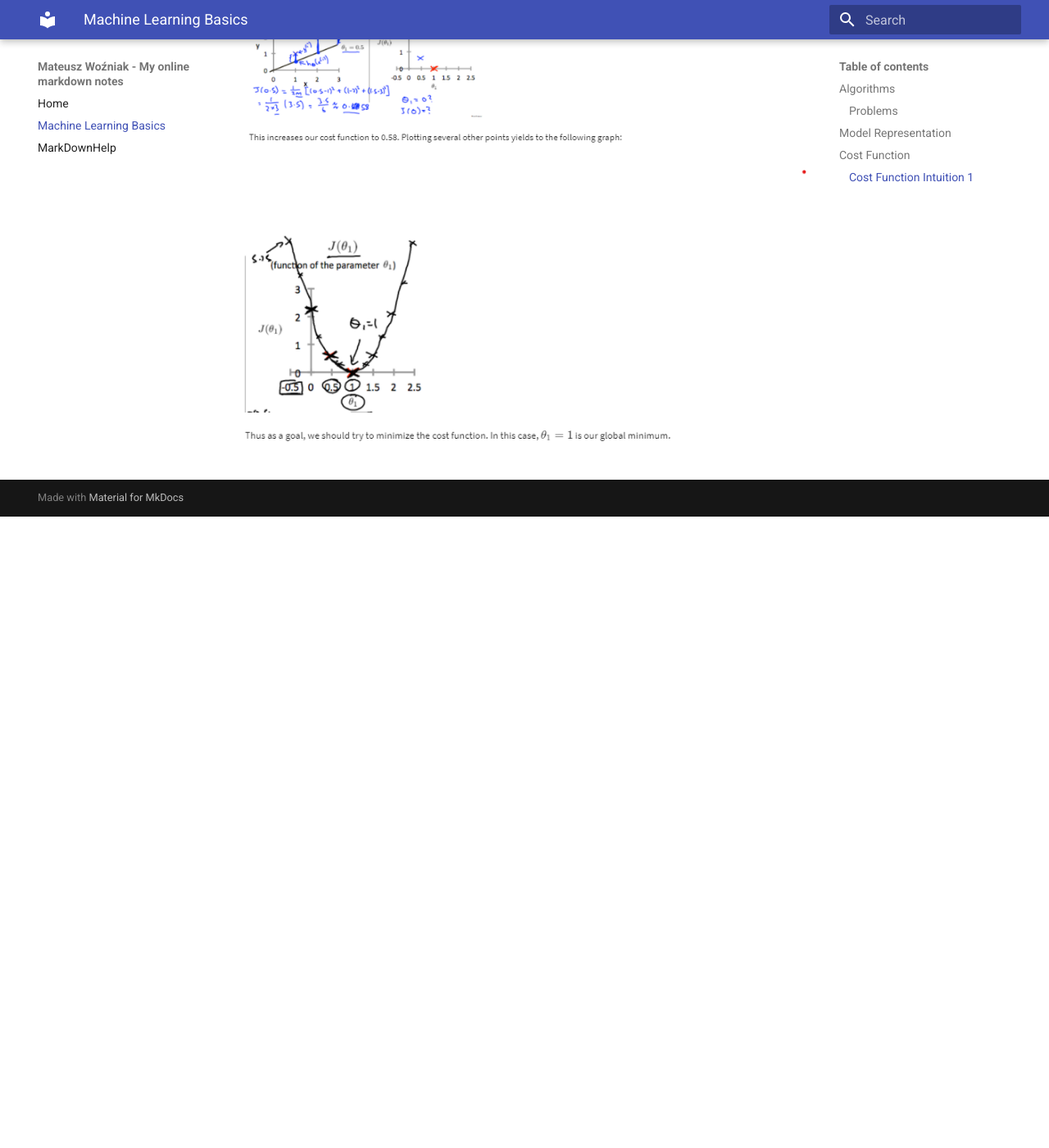
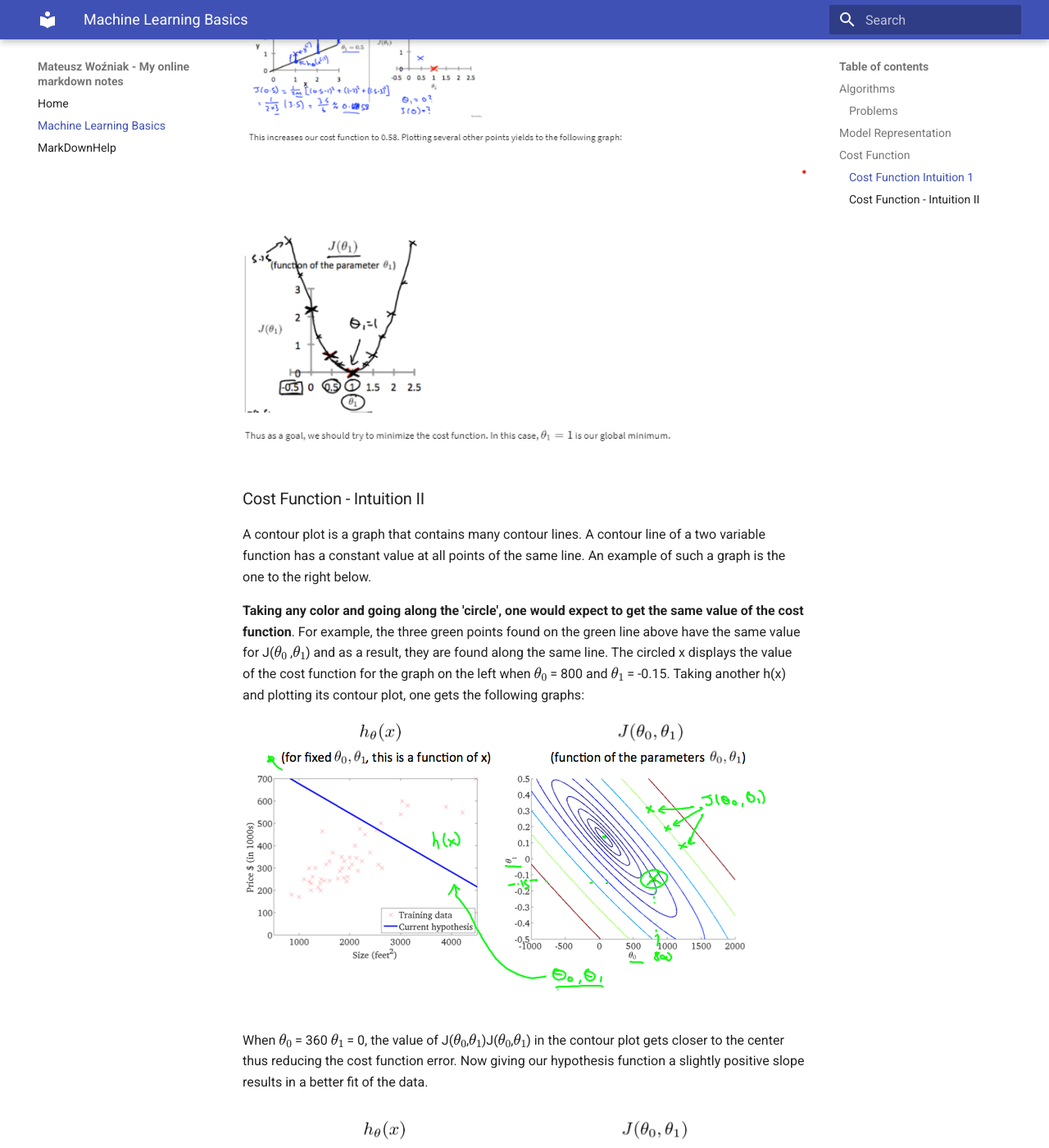
Before and after one commit to Shuffzord/shuffzord.github.io, an MkDocs documentation site: the page built from docs/Machine Learning Basics.md, in a window 1280 px wide and 1400 px high, scrolled down 2448 px. Shown: the whole window at 82% size. Built offline with MkDocs 1.6.1 and Material for MkDocs 9.7.7, drawn with Linux system fonts in a browser that asks for light colours; before the commit the page ends 3078 px from its top, so only the background shows below that.

Commit message:
Cost Functions

```diff
--- a/docs/Machine Learning Basics.md
+++ b/docs/Machine Learning Basics.md
@@ -42,3 +42,17 @@ This function is otherwise called the "Squared error function", or "Mean squared
 ![Cost Function Intuition 1](Images/CostFunctionIntuition1.png "Cost Function Intuition 1")
 
 ![Cost Function Intuition 1b](Images/CostFunctionIntuition1b.png "Cost Function Intuition 1b")
+
+### Cost Function - Intuition II
+
+A contour plot is a graph that contains many contour lines. A contour line of a two variable function has a constant value at all points of the same line. An example of such a graph is the one to the right below.
+
+**Taking any color and going along the 'circle', one would expect to get the same value of the cost function**. For example, the three green points found on the green line above have the same value for J($\theta_0$ ,$\theta_1$) and as a result, they are found along the same line. The circled x displays the value of the cost function for the graph on the left when
+$\theta_0$ = 800 and $\theta_1$ = -0.15. Taking another h(x) and plotting its contour plot, one gets the following graphs:
+![Cost Function Intuition 2](Images/CostFunctionIntuition2.png "Cost Function Intuition 2")
+
+When $\theta_0$ = 360 $\theta_1$ = 0, the value of J($\theta_0$,$\theta_1$)J($\theta_0$,$\theta_1$) in the contour plot gets closer to the center thus reducing the cost function error. Now giving our hypothesis function a slightly positive slope results in a better fit of the data.
+
+![Cost Function Intuition 2](Images/CostFunctionIntuition2b.png "Cost Function Intuition 2")
+
+![Cost Function Intuition 2](Images/CostFunctionIntuition2c.png "Cost Function Intuition 2")
```
Also changed, not shown: docs/Images/CostFunctionIntuition2.png (added), docs/Images/CostFunctionIntuition2b.png (added), docs/Images/CostFunctionIntuition2c.png (added).
